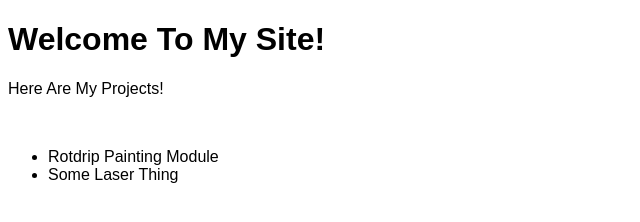
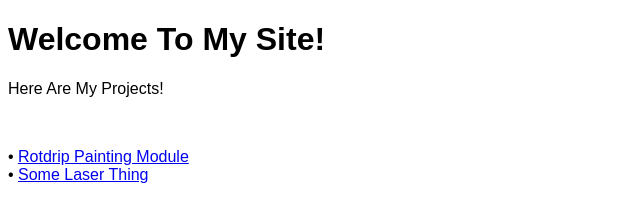
Before and after one commit to TheAmazingCabbage/TheAmazingCabbage.github.io, a plain HTML site: page index.html in a window 1280 px wide. Shown: the whole page, without its empty margins (0-640 px from the left). Drawn offline with Linux system fonts and the light colour scheme.

Commit message:
Update index.html

```diff
--- a/index.html
+++ b/index.html
@@ -12,12 +12,11 @@
     Here Are My Projects!
     </p>
     <br>
-    <ul>
     <p>
-    <li href="https://theamazingcabbage.github.io/rotdrip/">Rotdrip Painting Module</li>
-    <li href="https://theamazingcabbage.github.io/coolscreensaver/">Some Laser Thing</li>
+   <a>• </a> <a href="https://theamazingcabbage.github.io/rotdrip/">Rotdrip Painting Module</a>
+    <br>
+   <a>• </a><a href="https://theamazingcabbage.github.io/coolscreensaver/">Some Laser Thing</a>
     </p>
-    </ul>
 </head>
 <body>
 
```
